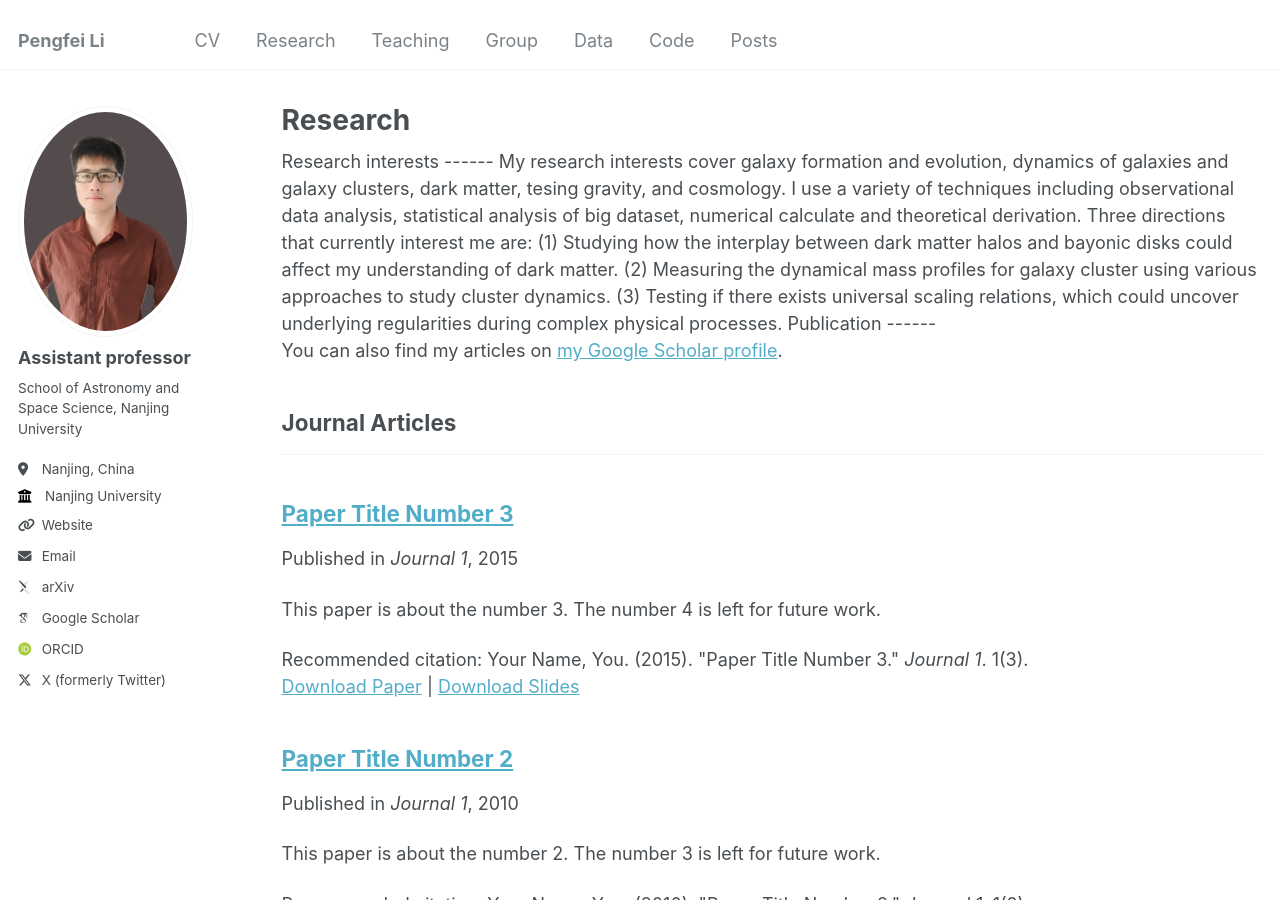
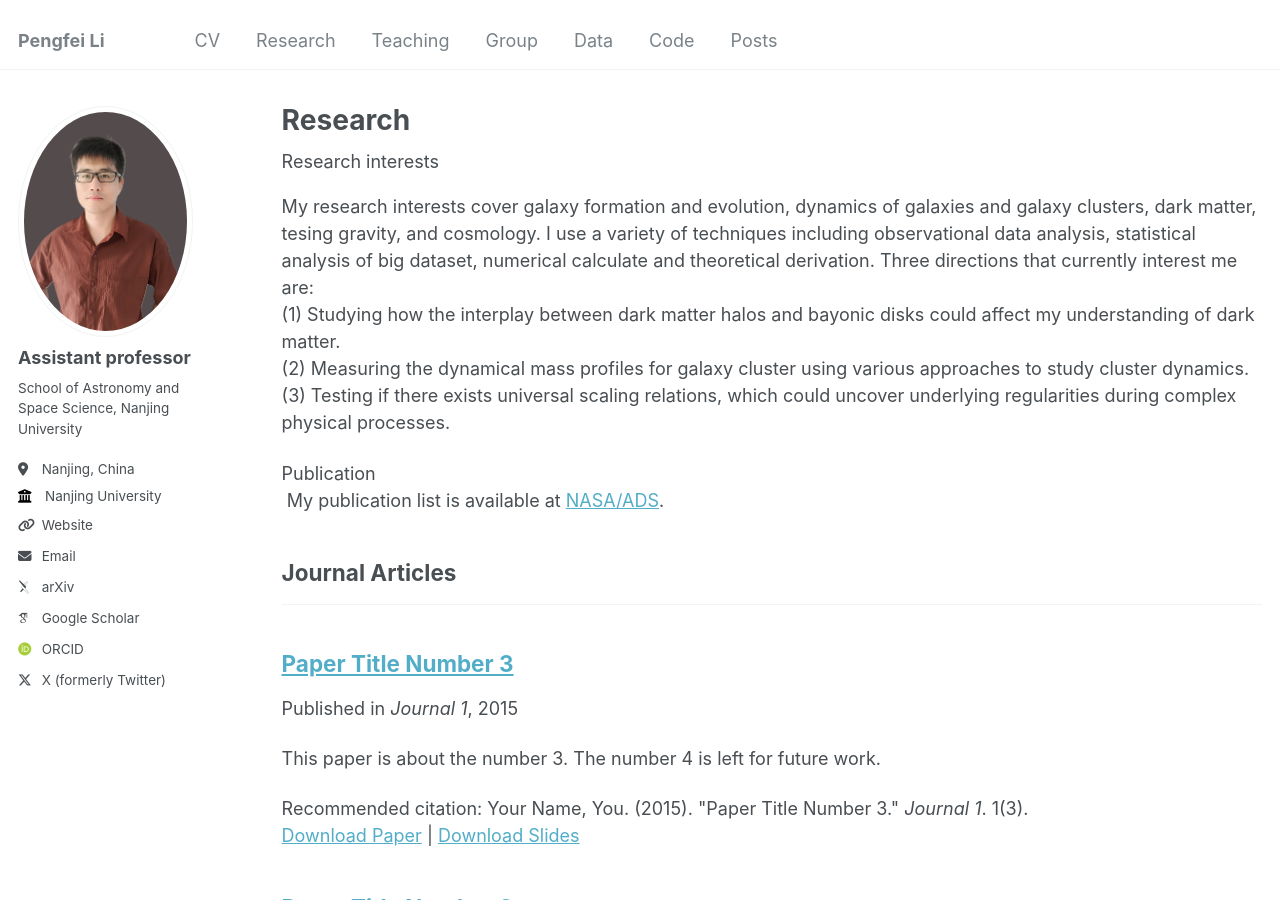
Before and after one commit to PengfeiLi0606/pengfeili0606.github.io, a Jekyll site: the page built from _pages/research.html, in a window 1280 px wide and 900 px high. Built offline with Jekyll 4.4.1, drawn with Linux system fonts in a browser that asks for light colours; some web fonts are replaced.

Commit message:
Update research.html

```diff
--- a/_pages/research.html
+++ b/_pages/research.html
@@ -6,17 +6,19 @@ author_profile: true
 ---
 
 Research interests
-------
-My research interests cover galaxy formation and evolution, dynamics of galaxies and galaxy clusters, dark matter, tesing gravity, and cosmology. I use a variety of techniques including observational data analysis, statistical analysis of big dataset, numerical calculate and theoretical derivation. Three directions that currently interest me are:
-(1) Studying how the interplay between dark matter halos and bayonic disks could affect my understanding of dark matter.
-(2) Measuring the dynamical mass profiles for galaxy cluster using various approaches to study cluster dynamics.
-(3) Testing if there exists universal scaling relations, which could uncover underlying regularities during complex physical processes.
+<p>
+My research interests cover galaxy formation and evolution, dynamics of galaxies and galaxy clusters, dark matter, tesing gravity, and cosmology.
+I use a variety of techniques including observational data analysis, statistical analysis of big dataset, numerical calculate and theoretical derivation.
+Three directions that currently interest me are: <br/>
+(1) Studying how the interplay between dark matter halos and bayonic disks could affect my understanding of dark matter.  <br/>
+(2) Measuring the dynamical mass profiles for galaxy cluster using various approaches to study cluster dynamics.  <br/>
+(3) Testing if there exists universal scaling relations, which could uncover underlying regularities during complex physical processes.  <br/>
+</p>
 
 Publication
-------
-
+<br/>
 {% if site.author.googlescholar %}
-  <div class="wordwrap">You can also find my articles on <a href="{{site.author.googlescholar}}">my Google Scholar profile</a>.</div>
+  <div class="wordwrap"> My publication list is available at <a href="https://ui.adsabs.harvard.edu/search/q=docs(library%2FMn66PU1HSfKWzXUKUcdauQ)&sort=date%20desc%2C%20bibcode%20desc&p_=0">NASA/ADS</a>.</div>
 {% endif %}
 
 {% include base_path %}
```
